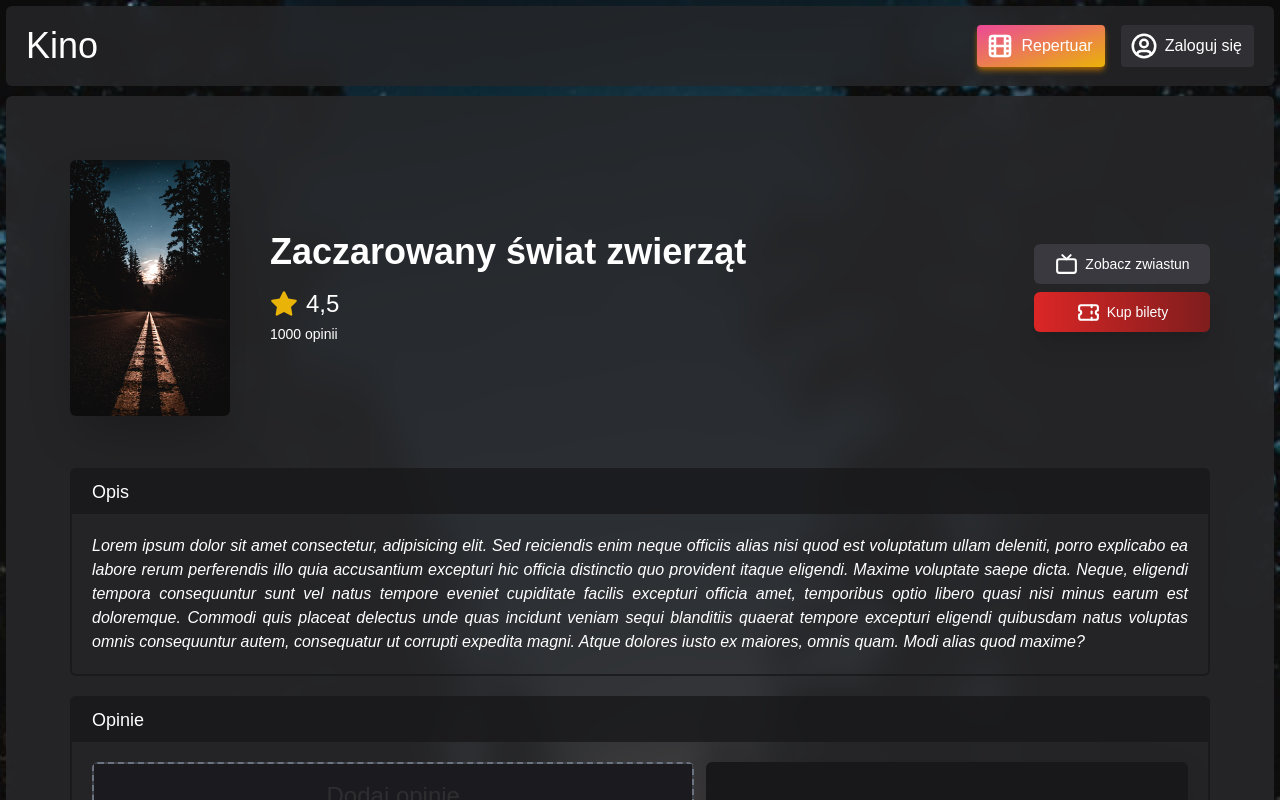
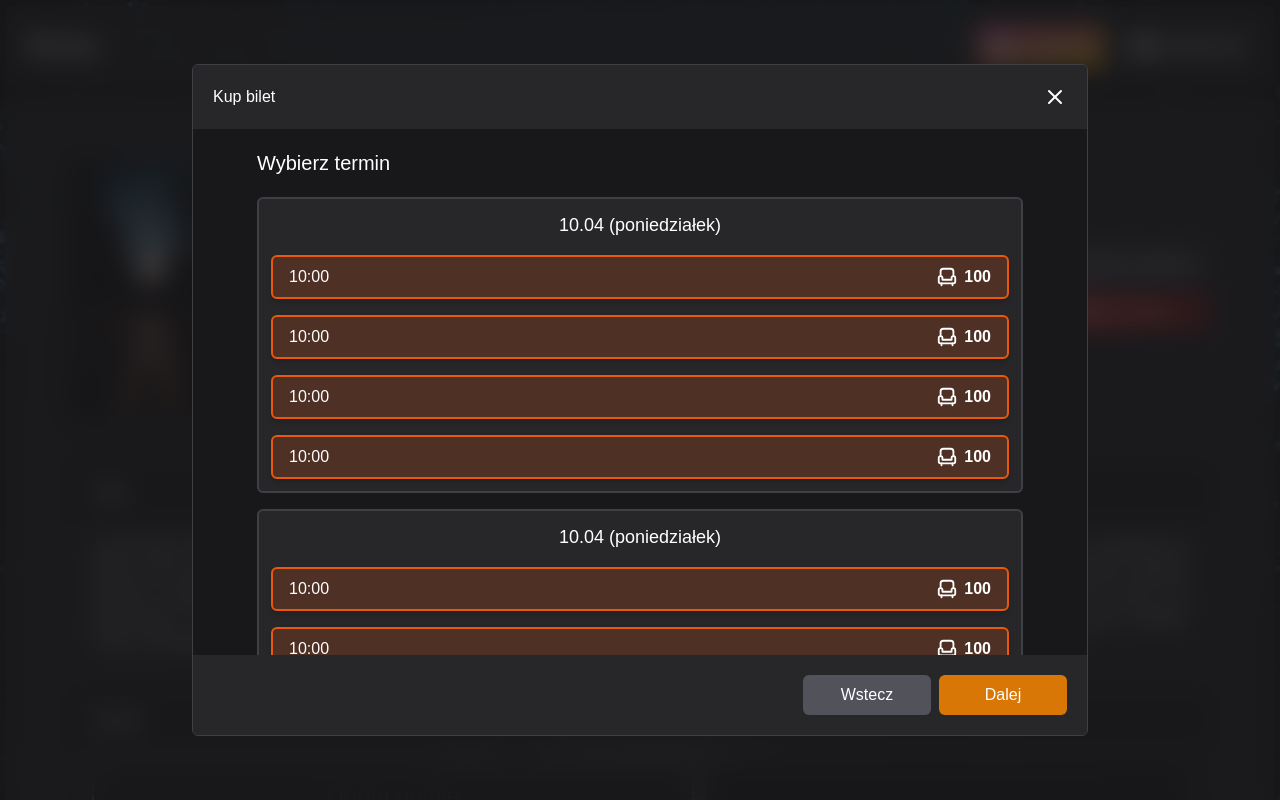
Before and after one commit to dawid-poradzinski/Cinema, a React (Create React App) app in the folder frontend/cinema-ticket-booking/: page /movie in a window 1280 px wide. Shown: the top 800 px of the page. Built offline with nearby package versions, Linux system fonts and the light colour scheme.

Commit message:
Initial work on buy ticket component

```diff
--- /dev/null
+++ b/frontend/cinema-ticket-booking/src/buyticket/Container.jsx
@@ -0,0 +1,39 @@
+import { IconArmchair, IconChevronRight, IconX } from "@tabler/icons-react";
+import { useEffect, useState } from "react";
+import SelectDate from "./SelectDate";
+import SelectPlace from "./SelectPlace";
+
+const Container = () => {
+    useEffect(() => {
+        document.body.classList.add("overflow-hidden");
+    });
+    const [stage, setStage] = useState(0);
+
+    return (
+        <div className="fixed flex items-center justify-center top-0 left-0 w-full h-full z-10 p-5 bg-zinc-900/80 backdrop-blur-md lg:p-16">
+            <div className="flex flex-col w-full h-full rounded-md bg-zinc-800 overflow-hidden border border-zinc-700 lg:max-w-4xl">
+                <div className="flex justify-between p-5 bg-zinc-800">
+                    <p>Kup bilet</p>
+                    <IconX />
+                </div>
+                <div className="flex flex-col flex-grow bg-zinc-900 overflow-y-auto">
+                    {(stage === 0 && <SelectDate/>) ||
+                    (stage === 1 && <SelectPlace/>)
+
+                    }
+                </div>
+                <div className="flex p-5 bg-zinc-800 space-x-2 lg:justify-end">
+                    <div onClick={() => setStage(stage-1)} className="customButton flex items-center justify-center bg-zinc-600 hover:bg-zinc-500 lg:w-32">
+                        <p>Wstecz</p>
+                    </div>
+                    <div onClick={() => setStage(stage+1)} className="customButton flex items-center justify-center bg-amber-600 hover:bg-amber-500 lg:w-32">
+                        <p>Dalej</p>
+                    </div>
+
+                </div>
+            </div>
+        </div>
+    );
+}
+
+export default Container;
--- /dev/null
+++ b/frontend/cinema-ticket-booking/src/buyticket/DayComponent.jsx
@@ -0,0 +1,16 @@
+import HourComponent from "./HourComponent";
+
+const DayComponent = () => {
+    return (
+        <div className="flex flex-col bg-zinc-800 p-3 border-2 border-zinc-700 rounded-md space-y-4">
+            <p className="text-lg text-center">10.04 (poniedziałek)</p>
+            <HourComponent/>
+            <HourComponent/>
+            <HourComponent/>
+            <HourComponent/>
+
+        </div>
+    );
+}
+
+export default DayComponent;
--- /dev/null
+++ b/frontend/cinema-ticket-booking/src/buyticket/HourComponent.jsx
@@ -0,0 +1,14 @@
+import { IconArmchair } from "@tabler/icons-react";
+const HourComponent = () => {
+    return (
+        <div className="flex py-2 px-4 space-x-2 border-2 border-orange-600 bg-orange-600/20 hover:bg-orange-600 transition duration-300 cursor-pointer shadow-md rounded-md justify-between">
+            <p>10:00</p>
+            <div className="flex space-x-1.5 items-center">
+                <IconArmchair size={22} />
+                <span className="font-bold">100</span>
+            </div>
+        </div>
+    );
+}
+
+export default HourComponent;
--- /dev/null
+++ b/frontend/cinema-ticket-booking/src/buyticket/Place.jsx
@@ -0,0 +1,11 @@
+import { useState } from "react";
+
+const Place = (props) => {
+    const [userReserved, setUserReserved] = useState(false);
+    return (
+        <div onClick={() => setUserReserved(!userReserved)} className={`w-10 h-10 transition duration-300  ${props.reserved === 1 ? 'bg-green-500 cursor-pointer hover:bg-yellow-500' : props.reserved === -1 ? 'bg-none' : 'bg-red-500' } ${userReserved === true ? '!bg-yellow-600' : ''}`}>
+        </div>
+     );
+}
+
+export default Place;
--- /dev/null
+++ b/frontend/cinema-ticket-booking/src/buyticket/SelectDate.jsx
@@ -0,0 +1,16 @@
+import DayComponent from "./DayComponent";
+
+const SelectDate = () => {
+    return (
+        <div className="p-5 lg:px-16 space-y-5">
+            <p className="text-xl">Wybierz termin</p>
+            <div className="flex flex-col flex-grow-0 flex-shrink-0 space-y-4">
+                <DayComponent />
+                <DayComponent />
+                <DayComponent />
+            </div>
+        </div>
+    );
+}
+
+export default SelectDate;
--- /dev/null
+++ b/frontend/cinema-ticket-booking/src/buyticket/SelectPlace.jsx
@@ -0,0 +1,48 @@
+import Place from "./Place";
+
+const SelectPlace = () => {
+    let places = [
+        [1, 1, 0, 0, 0, 1, 0, 1, 0, 1, 0, 0],
+        [1, 1, 0, 0, 0, 1, 0, 1, 0, 1, 0, 0],
+        [1, 1, 0, 0, 0, 1, 0, 1, 0, 1, 0, 0],
+        [1, 1, 0, 0, 0, 1, 0, 1, 0, 1, 0, 0],
+        [1, 1, 1, 0, 0, 1, 0, 1, 0, 1, 0, 0],
+        [1, 1, 0, 0, 0, 1, 0, 1, 0, 1, 0, 0],
+        [1, 1, 0, 1, 0, 1, 0, 1, 0, 1, 0, 0],
+        [1, 1, 0, 0, 0, 1, 0, 1, 0, 1, 0, 0],
+        [1, 1, 0, 0, 0, 1, 0, 1, 0, 1, 0, 1],
+        [1, 1, 0, 0, 0, 1, 0, 1, 0, 1, 0, 0]
+    ];
+
+    const body = [];
+    for (let i = 0; i < places.length; i++) {
+        const cells = [];
+        for (let j = 0; j < places[i].length; j++) {
+            if (j === 6) {
+                cells.push(<td><Place reserved={-1} /></td>);
+                cells.push(<td><Place reserved={-1} /></td>);
+            }
+            cells.push(<td><Place reserved={places[i][j]} /></td>);
+        }
+        body.push(<tr key={i}>{cells}</tr>);
+    }
+    return (
+
+
+        <div className="flex flex-col h-full justify-center items-center p-5 lg:px-16 overflow-hidden">
+            <p className="text-xl self-start mb-2">Wybierz lokalizację</p>
+            <p className="text-md self-start mb-2">Wybrano: 0 miejsc</p>
+            <div className="flex flex-col w-full h-full overflow-auto md:my-5 p-5 md:p-0">
+                <div className="w-[587px] h-10 flex-shrink-0 bg-white"></div>
+                <table className="w-[587px]">
+                    <tbody>
+                        {body}
+                    </tbody>
+                </table>
+            </div>
+        </div>
+
+    );
+}
+
+export default SelectPlace;
--- a/frontend/cinema-ticket-booking/src/pages/Movie.jsx
+++ b/frontend/cinema-ticket-booking/src/pages/Movie.jsx
@@ -2,6 +2,7 @@ import { IconDeviceTv, IconStar, IconStarFilled, IconTicket } from "@tabler/icon
 import AddReview from "../components/AddReview";
 import Review from "../components/Review";
 import ReviewsSummary from "../components/ReviewsSummary";
+import Container from "../buyticket/Container";
 
 const Movie = () => {
     return (
@@ -55,6 +56,7 @@ const Movie = () => {
                     </div>
                 </div>
             </div>
+            <Container/>
         </div>
     );
 }
```
